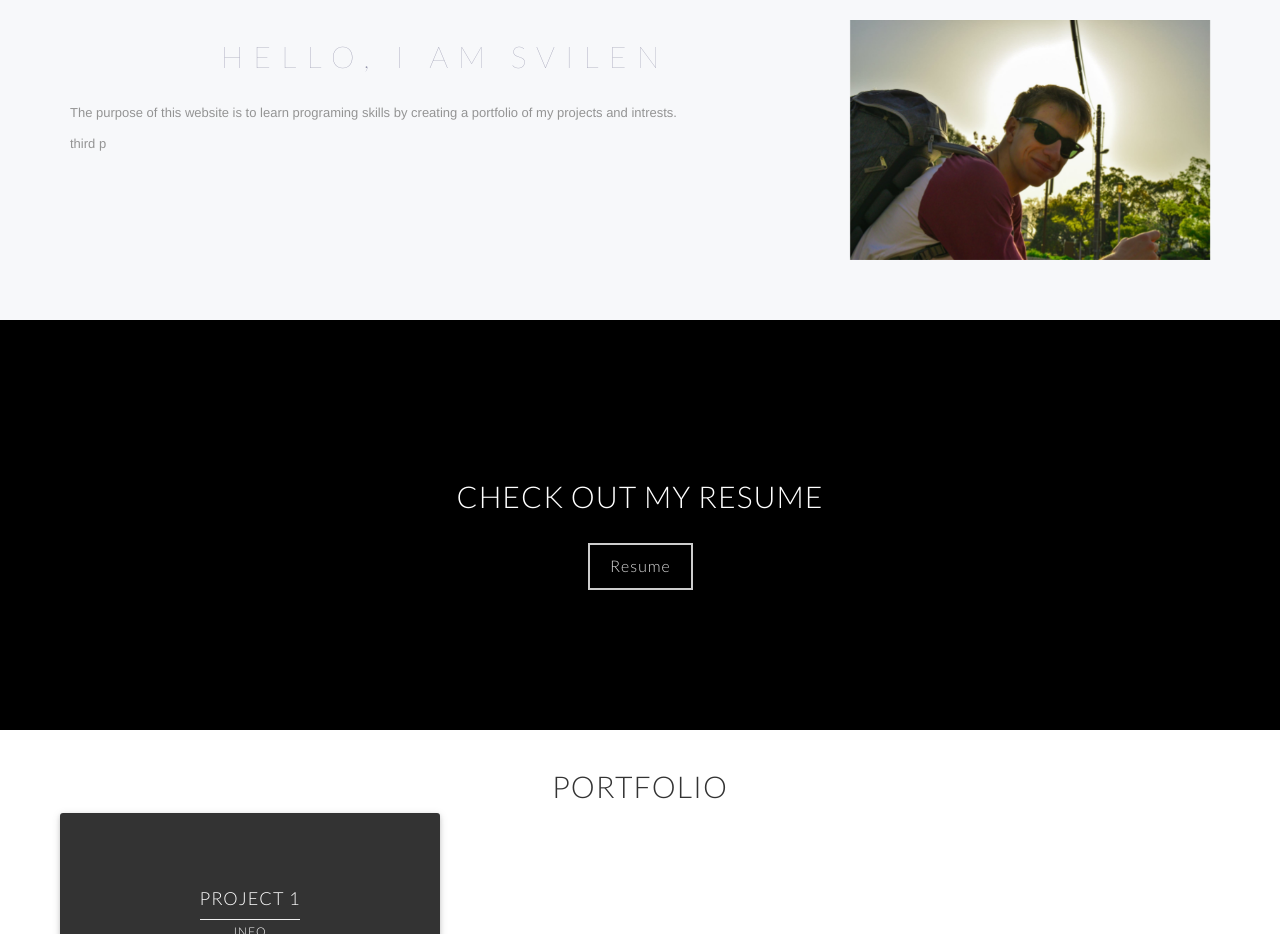
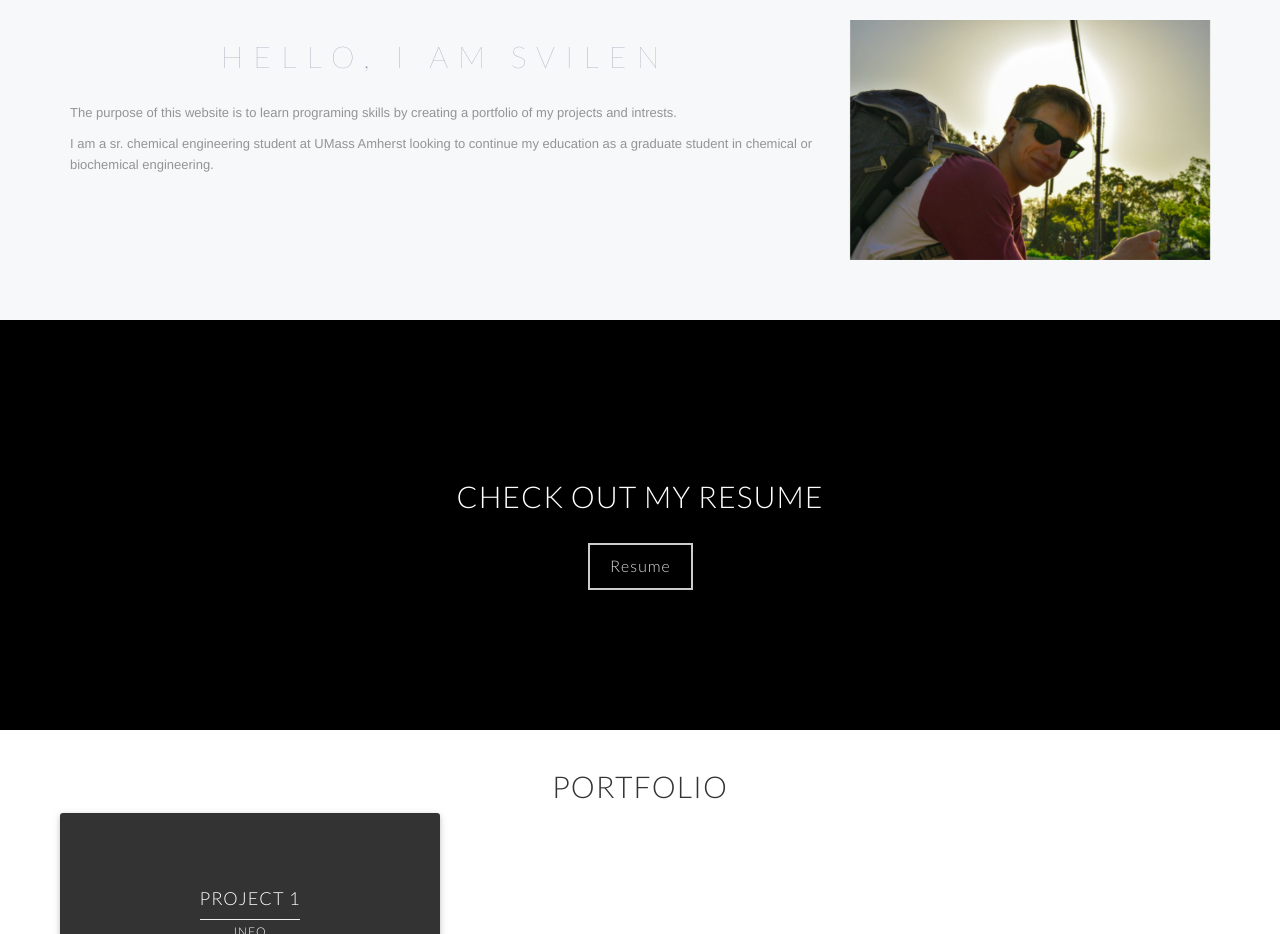
Before and after one commit to svikolev/svi.ninja, a plain HTML site: page index.html in a window 1280 px wide. Shown: the part 840-1774 px from the top of the page. Drawn offline with Linux system fonts and the light colour scheme; some packages are replaced by stand-ins of ours; files whose address does not match are found by name.

Commit message:
Update index.html

```diff
--- a/index.html
+++ b/index.html
@@ -171,10 +171,9 @@
                 The purpose of this website is to learn programing skills by creating a portfolio of my projects and intrests.
               </p>
               <p>
-                <!--I am a sr. chemical engineering student at UMass Amherst looking to continue my education as a graduate student in chemical or biochemical engineering. -->
+                I am a sr. chemical engineering student at UMass Amherst looking to continue my education as a graduate student in chemical or biochemical engineering.
               </p>
               <p>
-                third p
               </p>
             </div>
             <div class="col-md-4">
```
